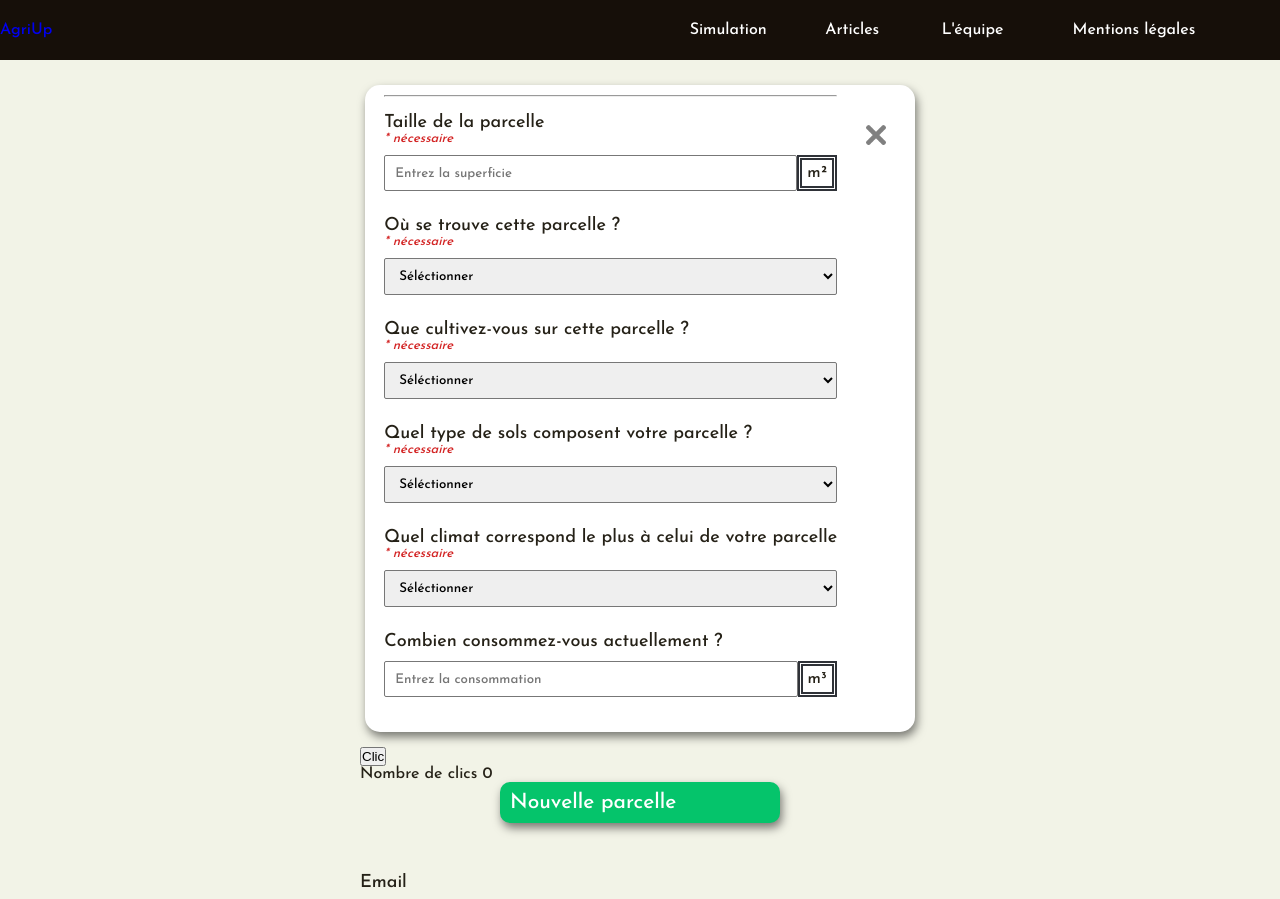
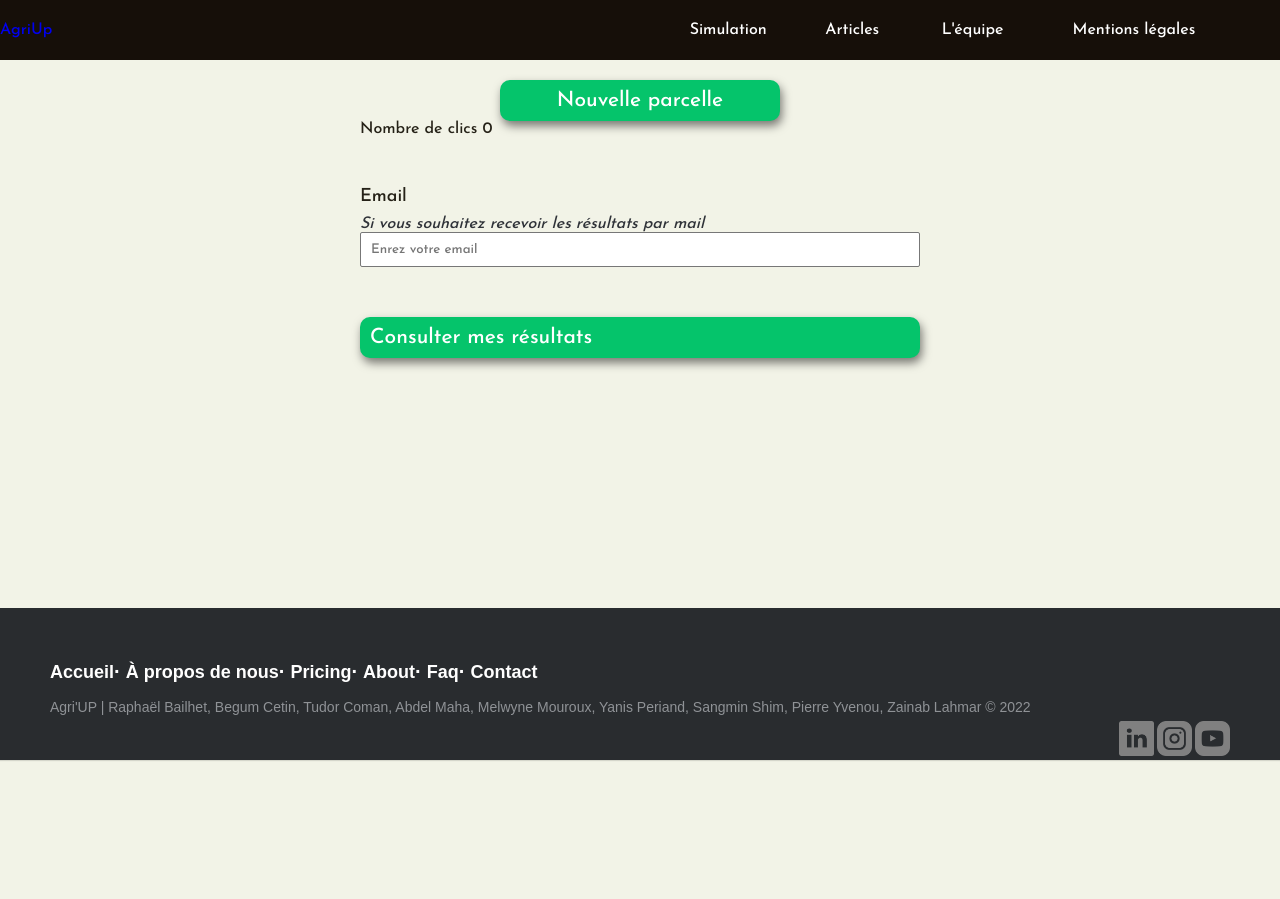
Before and after one commit to yvpierre/AgriUp, a React (Create React App) app in the folder agriup/: page /forms in a window 1280 px wide. Shown: the top 899 px of the page. After the commit the page ends 800 px from the top, so only its background shows below. Built offline with nearby package versions, Linux system fonts and the light colour scheme.

Commit message:
adding multiple parcels

```diff
--- a/agriup/src/composants/Form.js
+++ b/agriup/src/composants/Form.js
@@ -9,9 +9,11 @@ const Form = () => {
     return (
         <form id="formCalc">
             <ListParcelles/>
-            <div className={"form--btnParcelles"}>
-                Nouvelle parcelle
+            <div className={"listeParcelles"}>
+
             </div>
+
+
             <div class="form-control" id="email-control">
                 <label for="email" id="label-email">
                     Email
@@ -34,19 +36,6 @@ $(document).on("click", ".form--btnSubmit", function() {
     window.open("result", "_self")
 })
 
-let listeParcelles =  [];
-
-$(document).on('click', '.form--btnParcelles', function() {
-    // ReactDOM.render(<Parcelle/>, $('.listParcelles'))
-    console.log("clique")
-    listeParcelles.push(<Parcelle/>)
-    listeParcelles.map(parcelle => (
-        ReactDOM.render(parcelle,document.querySelector(".listeParcelles"))
-    ))
-})
-
-
-
 
 
 
--- a/agriup/src/composants/ListParcelles.js
+++ b/agriup/src/composants/ListParcelles.js
@@ -5,19 +5,24 @@ const ListParcelles = () => {
 
     const [count, setList] = useState(0)
 
-    const getTab = () => {
-        for(let i=0; i<count; i++) {
-            <Parcelle/>
+    const getParcelles = () => {
+        let res = []
+        for(let j=0; j<count; j++) {
+            res.push(toString(j))
+            console.log(j)
         }
+        return res;
     }
-
 
     return (
         <div>
-            <React.Fragment>
-            </React.Fragment>
-            <Parcelle/>
-            <button type={"button"} onClick={() => setList(count + 1)}>Clic</button>
+            {getParcelles().map(i => (
+                <Parcelle />
+            ))}
+
+            <button className={"form--btnParcelles"} type={"button"} onClick={() => setList(count + 1)}>
+                Nouvelle parcelle
+            </button>
             <div>Nombre de clics {count}</div>
         </div>
     );
```
